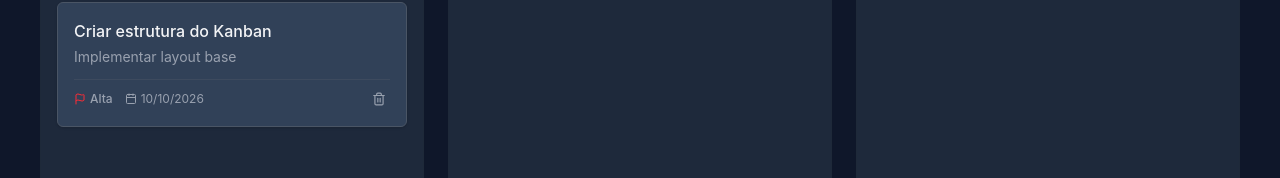
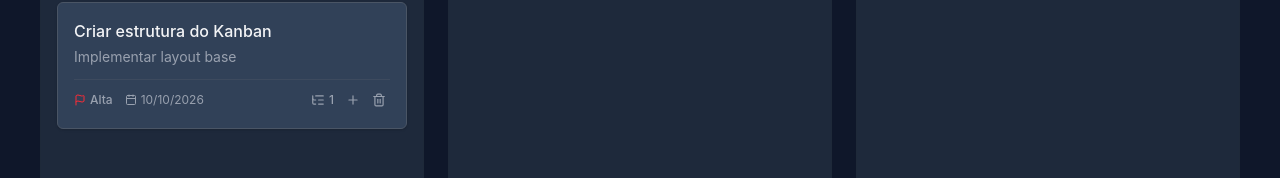
Before and after one commit to pedro-solutis/ai-task-manager, a React app in the folder frontend/: page / in a window 1280 px wide. Shown: the part 169-347 px from the top of the page. Built offline with nearby package versions, Linux system fonts and the light colour scheme; the HTML template or start-up script is replaced by a standard one.

Commit message:
feat(subtask): add buttons to create and view subtasks across task views

```diff
--- a/frontend/src/components/kanban/KanbanBoard.jsx
+++ b/frontend/src/components/kanban/KanbanBoard.jsx
@@ -2,14 +2,17 @@ import { useState } from 'react';
 import { KanbanColumn } from './KanbanColumn.jsx';
 import { TaskDetailModal } from '../tasks/TaskDetailModal.jsx';
 import { TaskFormModal } from '../tasks/TaskFormModal.jsx';
+import { DecomposeResultModal } from '../tasks/DecomposeResultModal.jsx';
 import { TASK_STATUS } from '../../utils/constants.js';
 
 export function KanbanBoard() {
   const [selectedTask, setSelectedTask] = useState(null);
   const [taskToEdit, setTaskToEdit] = useState(null);
+  const [parentTaskForNewSubtask, setParentTaskForNewSubtask] = useState(null);
+  const [subtasksToView, setSubtasksToView] = useState(null);
 
   const [tasks, setTasks] = useState([
-    { id: 1, title: 'Criar estrutura do Kanban', description: 'Implementar layout base', priority: 'HIGH', dueDate: '2026-10-10T12:00:00Z', status: 'TODO' }
+    { id: 1, title: 'Criar estrutura do Kanban', description: 'Implementar layout base', priority: 'HIGH', dueDate: '2026-10-10T12:00:00Z', status: 'TODO', subtasks: [{ title: 'Subtarefa Exemplo', description: 'Teste de visualização' }] }
   ]);
 
   const handleEdit = (task) => {
@@ -34,6 +37,14 @@ export function KanbanBoard() {
     // Futura integração: TaskService.updateStatus(taskId, newStatus);
   };
 
+  const handleViewSubtasks = (task) => {
+    setSubtasksToView(task.subtasks || []);
+  };
+
+  const handleCreateSubtask = (task) => {
+    setParentTaskForNewSubtask(task);
+  };
+
   return (
     <>
       <div className="flex justify-center gap-6 h-full min-h-[500px]">
@@ -50,6 +61,8 @@ export function KanbanBoard() {
               onTaskClick={setSelectedTask}
               onDropColumn={handleDropColumn}
               onDelete={handleDelete}
+              onViewSubtasks={handleViewSubtasks}
+              onCreateSubtask={handleCreateSubtask}
             />
           );
         })}
@@ -69,13 +82,25 @@ export function KanbanBoard() {
       )}
 
       <TaskFormModal
-        isOpen={!!taskToEdit}
+        isOpen={!!taskToEdit || !!parentTaskForNewSubtask}
         initialData={taskToEdit}
-        onClose={() => setTaskToEdit(null)}
+        parentId={parentTaskForNewSubtask?.id}
+        onClose={() => {
+          setTaskToEdit(null);
+          setParentTaskForNewSubtask(null);
+        }}
         onSaved={() => {
-          console.log('[MOCK] Tarefa atualizada!');
+          console.log('[MOCK] Tarefa/Subtarefa salva!');
           setTaskToEdit(null);
+          setParentTaskForNewSubtask(null);
         }}
+      />
+
+      <DecomposeResultModal
+        isOpen={subtasksToView !== null}
+        onClose={() => setSubtasksToView(null)}
+        subtasks={subtasksToView}
+        isCreating={false}
       />
     </>
   );
--- a/frontend/src/components/kanban/KanbanCard.jsx
+++ b/frontend/src/components/kanban/KanbanCard.jsx
@@ -1,8 +1,8 @@
-import { Calendar, Flag } from 'lucide-react';
+import { Calendar, Flag, ListTree, Plus } from 'lucide-react';
 import { TASK_PRIORITY } from '../../utils/constants.js';
 import { DeleteButton } from '../common/DeleteButton.jsx';
 
-export function KanbanCard({ task, onClick, onDelete }) {
+export function KanbanCard({ task, onClick, onDelete, onViewSubtasks, onCreateSubtask }) {
   const priorityConfig = TASK_PRIORITY[task.priority] || { label: task.priority, colorClass: 'text-gray-500' };
 
   return (
@@ -17,7 +17,6 @@ export function KanbanCard({ task, onClick, onDelete }) {
         <p className="text-sm text-gray-500 dark:text-gray-400 mt-1 line-clamp-2">{task.description}</p>
       </div>
 
-      {(task.dueDate || task.priority || onDelete) && (
       <div className="flex items-center justify-between pt-2 mt-1 border-t border-gray-100 dark:border-gray-600/50 text-xs text-gray-500 dark:text-gray-400">
         <div className="flex items-center gap-3">
           {task.priority && (
@@ -35,6 +34,34 @@ export function KanbanCard({ task, onClick, onDelete }) {
           )}
         </div>
 
+        <div className="flex items-center gap-1">
+          {/* Botão de Ver Subtarefas */}
+          <button
+            type="button"
+            title="Visualizar subtarefas"
+            onClick={(e) => {
+              e.stopPropagation();
+              if (onViewSubtasks) onViewSubtasks(task);
+            }}
+            className="text-gray-400 hover:text-blue-500 dark:hover:text-blue-400 transition-colors p-1 rounded-md flex items-center gap-1"
+          >
+            <ListTree className="h-3.5 w-3.5" />
+            {(task.subtasks?.length > 0) && <span className="font-medium">{task.subtasks.length}</span>}
+          </button>
+
+          {/* Botão de Adicionar Subtarefa */}
+          <button
+            type="button"
+            title="Criar subtarefa"
+            onClick={(e) => {
+              e.stopPropagation();
+              if (onCreateSubtask) onCreateSubtask(task);
+            }}
+            className="text-gray-400 hover:text-emerald-500 dark:hover:text-emerald-400 transition-colors p-1 rounded-md"
+          >
+            <Plus className="h-3.5 w-3.5" />
+          </button>
+
           {onDelete && (
             <DeleteButton
               onClick={() => onDelete(task.id)}
@@ -43,7 +70,7 @@ export function KanbanCard({ task, onClick, onDelete }) {
             />
           )}
         </div>
-      )}
+      </div>
     </div>
   );
 }
--- a/frontend/src/components/kanban/KanbanColumn.jsx
+++ b/frontend/src/components/kanban/KanbanColumn.jsx
@@ -1,6 +1,6 @@
 import { KanbanCard } from './KanbanCard.jsx';
 
-export function KanbanColumn({ statusId, title, count, badgeClass, tasks, onTaskClick, onDropColumn, onDelete }) {
+export function KanbanColumn({ statusId, title, count, badgeClass, tasks, onTaskClick, onDropColumn, onDelete, onViewSubtasks, onCreateSubtask }) {
   const handleDragOver = (e) => e.preventDefault();
 
   const handleDrop = (e) => {
@@ -20,7 +20,14 @@ export function KanbanColumn({ statusId, title, count, badgeClass, tasks, onTask
       </div>
       <div className="p-4 flex-1 space-y-3">
         {tasks.map(task => (
-          <KanbanCard key={task.id} task={task} onClick={onTaskClick} onDelete={onDelete} />
+          <KanbanCard
+            key={task.id}
+            task={task}
+            onClick={onTaskClick}
+            onDelete={onDelete}
+            onViewSubtasks={onViewSubtasks}
+            onCreateSubtask={onCreateSubtask}
+          />
         ))}
       </div>
     </div>
--- a/frontend/src/components/tasks/DecomposeResultModal.jsx
+++ b/frontend/src/components/tasks/DecomposeResultModal.jsx
@@ -1,7 +1,7 @@
 import { X, Network, ListPlus } from 'lucide-react';
 
 export function DecomposeResultModal({ isOpen, onClose, subtasks, isCreating, onCreateTasks }) {
-  if (!isOpen || !subtasks || subtasks.length === 0) return null;
+  if (!isOpen || !subtasks) return null;
 
   return (
     <div className="fixed inset-0 bg-black/50 backdrop-blur-sm z-[60] flex justify-center items-center p-4">
@@ -9,7 +9,7 @@ export function DecomposeResultModal({ isOpen, onClose, subtasks, isCreating, on
         <div className="p-4 border-b border-gray-200 dark:border-gray-700 flex justify-between items-center bg-amber-50 dark:bg-amber-900/20">
           <div className="flex items-center gap-2 text-amber-700 dark:text-amber-400">
             <Network className="h-5 w-5" />
-            <h2 className="text-lg font-bold">Resultado da Decomposição</h2>
+            <h2 className="text-lg font-bold">Resultado da Decomposição / Subtarefas</h2>
           </div>
           <button onClick={onClose} className="text-gray-500 hover:text-slate-800 dark:hover:text-white transition-colors">
             <X className="h-5 w-5" />
@@ -17,9 +17,15 @@ export function DecomposeResultModal({ isOpen, onClose, subtasks, isCreating, on
         </div>
 
         <div className="p-6 max-h-[60vh] overflow-y-auto">
+          {subtasks.length === 0 ? (
+            <p className="text-sm text-gray-500 dark:text-gray-400 italic text-center py-4">Nenhuma subtarefa encontrada.</p>
+          ) : (
+            <>
+              {isCreating && (
                 <p className="text-sm text-gray-600 dark:text-gray-300 mb-4">
                   A IA sugeriu dividir a sua tarefa nas seguintes subtarefas:
                 </p>
+              )}
 
               <div className="space-y-3">
                 {subtasks.map((task, idx) => (
@@ -36,6 +42,8 @@ export function DecomposeResultModal({ isOpen, onClose, subtasks, isCreating, on
                   </div>
                 ))}
               </div>
+            </>
+          )}
         </div>
 
         <div className="p-4 border-t border-gray-200 dark:border-gray-700 flex justify-end gap-3 bg-gray-50 dark:bg-slate-800/50">
--- a/frontend/src/components/tasks/TaskFormModal.jsx
+++ b/frontend/src/components/tasks/TaskFormModal.jsx
@@ -5,12 +5,13 @@ import { AnalyzeButton } from './AnalyzeButton.jsx';
 import { DecomposeButton } from './DecomposeButton.jsx';
 import { TASK_PRIORITY } from '../../utils/constants.js';
 
-export function TaskFormModal({ isOpen, onClose, onSaved, initialData }) {
+export function TaskFormModal({ isOpen, onClose, onSaved, initialData, parentId }) {
   const [formData, setFormData] = useState({
     title: '',
     description: '',
     priority: 'MEDIUM',
-    dueDate: ''
+    dueDate: '',
+    parentId: parentId || null
   });
 
   useEffect(() => {
@@ -20,18 +21,20 @@ export function TaskFormModal({ isOpen, onClose, onSaved, initialData }) {
           title: initialData.title || '',
           description: initialData.description || '',
           priority: initialData.priority || 'MEDIUM',
-          dueDate: initialData.dueDate ? new Date(initialData.dueDate).toISOString().slice(0, 16) : ''
+          dueDate: initialData.dueDate ? new Date(initialData.dueDate).toISOString().slice(0, 16) : '',
+          parentId: initialData.parentId || parentId || null
         });
       } else {
         setFormData({
           title: '',
           description: '',
           priority: 'MEDIUM',
-          dueDate: ''
+          dueDate: '',
+          parentId: parentId || null
         });
       }
     }
-  }, [initialData, isOpen]);
+  }, [initialData, isOpen, parentId]);
 
   const [isLoading, setIsLoading] = useState(false);
   const [aiLoading, setAiLoading] = useState(null);
```
Lines whose indentation alone changed are shown as unchanged.
